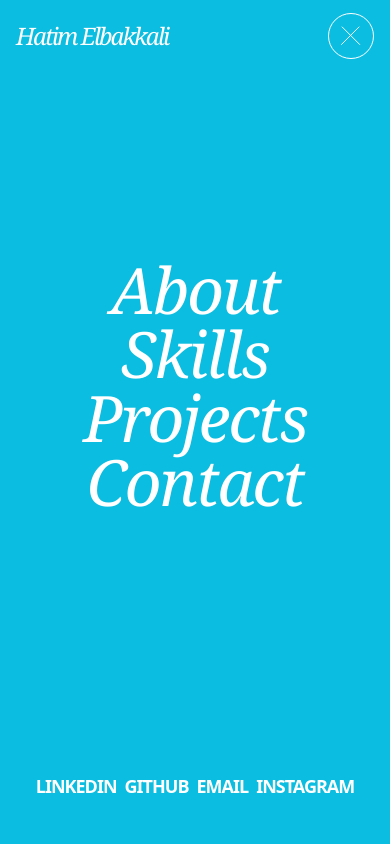
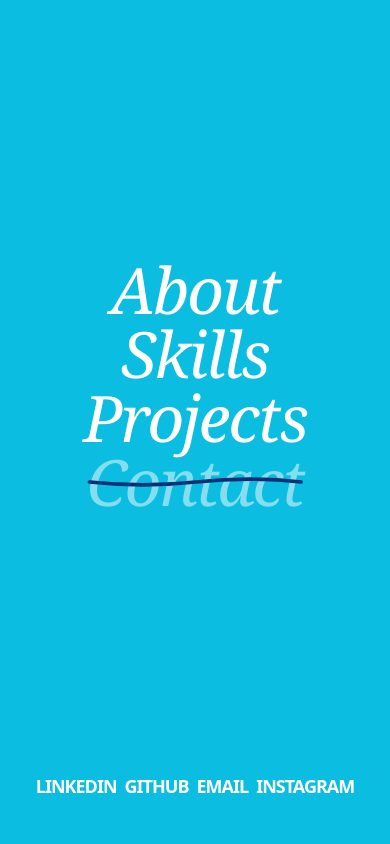
Before and after one commit to HatimElbakkali/HE-Portfolio, a React (Vite) app: page / in a window 390 px wide. Both pictures are taken after a click on the button "Toggle menu". Shown: the top 844 px of the page. Built offline with nearby package versions, Linux system fonts and the light colour scheme.

Commit message:
siuiuiuiu

```diff
--- a/package.json
+++ b/package.json
@@ -17,7 +17,7 @@
     "@iconify/react": "^6.0.3",
     "@tailwindcss/vite": "^4.3.3",
     "framer-motion": "^14.6.0",
-    "lucide-react": "^1.61.0",
+    "lucide-react": "^1.62.0",
     "motion": "^14.6.0",
     "react": "^19.3.1",
     "react-dom": "^19.3.1",
--- a/src/components/Navbar.jsx
+++ b/src/components/Navbar.jsx
@@ -30,6 +30,9 @@
   exit: { opacity: 0, y: 20, transition: { duration: 0.3 } },
 };
 
+// ids dyal sections (jaybhom mn href dyal linkNavMB: "#about" -> "about")
+const sectionIds = linkNavMB.map((link) => link.href.replace("#", ""));
+
 function Navbar() {
   const [navMobile, setNavMobile] = useState(false);
 
@@ -40,11 +43,57 @@
     };
   }, [navMobile]);
 
+  const [scrolled, setScrolled] = useState(false);
+  useEffect(() => {
+    const handleScroll = () => {
+      setScrolled(window.scrollY > 0);
+    };
+
+    window.addEventListener("scroll", handleScroll);
+    return () => window.removeEventListener("scroll", handleScroll);
+  }, []);
+
+  // detect active section (b scroll position)
+  const [activeSection, setActiveSection] = useState("");
+  useEffect(() => {
+    const update = () => {
+      const nearBottom =
+        window.innerHeight + window.scrollY >= document.body.scrollHeight - 4;
+
+      if (nearBottom) {
+        setActiveSection(sectionIds[sectionIds.length - 1]);
+        return;
+      }
+
+      let current = "";
+      sectionIds.forEach((id) => {
+        const el = document.getElementById(id);
+        if (el && el.getBoundingClientRect().top <= 120) current = id;
+      });
+      setActiveSection(current);
+    };
+
+    update();
+    window.addEventListener("scroll", update, { passive: true });
+    window.addEventListener("resize", update);
+    return () => {
+      window.removeEventListener("scroll", update);
+      window.removeEventListener("resize", update);
+    };
+  }, []);
+
   return (
     <>
-      <header className="app-container h-18 grid grid-cols-2 lg:grid-cols-3 items-center">
-        <span
-          className={`relative font-title text-2xl md:text-3xl 2xl:text-4xl z-[60] transition-colors duration-500 ${navMobile ? "text-white" : "text-black"
+      <header
+        className={`app-container sticky top-0 z-50 h-18 grid grid-cols-2 grid-rows-1 lg:grid-cols-3 items-center transition-all duration-300 ${navMobile
+          ? "bg-transparent"
+          : scrolled
+            ? "bg-white/80 backdrop-blur-md shadow-sm"
+            : "bg-transparent"
+          } `}
+      >
+        <span onClick={() => (window.scrollTo({ top: 0, behavior: "smooth" }))}
+          className={`relative font-title text-2xl md:text-3xl cursor-pointer 2xl:text-4xl z-[60] transition-colors duration-500 ${navMobile ? "text-white" : "text-black"
             }`}
         >
           Hatim Elbakkali
@@ -140,17 +189,60 @@
                 exit="exit"
                 className="w-full h-[calc(100%-72px)] flex flex-col justify-center items-center"
               >
-                {linkNavMB.map((link) => (
+                {linkNavMB.map((link) => {
+                  const id = link.href.replace("#", "");
+                  const isActive = activeSection === id;
+
+                  return (
                     <motion.a
                       key={link.id}
                       href={link.href}
                       variants={linkVariants}
-                    onClick={() => setNavMobile(false)}
-                    className="font-serif text-white font-medium italic tracking-[-2px] text-[4rem] leading-none"
+                      onClick={() => {
+                        setActiveSection(id);
+                        setNavMobile(false);
+                      }}
+                      className="relative font-serif text-white font-medium italic tracking-[-2px] text-[4rem] leading-none"
+                    >
+                      <span
+                        className={`block transition-opacity duration-300 ${isActive ? "opacity-50" : "opacity-100"
+                          }`}
                       >
                         {link.label}
+                      </span>
+
+                      {isActive && (
+                        <motion.svg
+                          layoutId="curved-line"
+                          viewBox="0 0 175 10"
+                          preserveAspectRatio="none"
+                          fill="none"
+                          className="absolute left-0 top-1/2 -translate-y-1/2 w-full h-3 pointer-events-none overflow-visible"
+                          transition={{ type: "spring", stiffness: 300, damping: 30 }}
+                        >
+                          <motion.path
+                            stroke="#003176"
+                            strokeWidth="3"
+                            strokeLinecap="round"
+                            initial={false}
+                            animate={{
+                              d: [
+                                "M2 5 Q 45 0, 88 5 T 173 5",
+                                "M2 5 Q 45 10, 88 5 T 173 5",
+                                "M2 5 Q 45 0, 88 5 T 173 5",
+                              ],
+                            }}
+                            transition={{
+                              duration: 1.8,
+                              repeat: Infinity,
+                              ease: "easeInOut",
+                            }}
+                          />
+                        </motion.svg>
+                      )}
                     </motion.a>
-                ))}
+                  );
+                })}
               </motion.nav>
 
               <motion.nav
@@ -171,7 +263,6 @@
               </motion.nav>
             </div>
 
-            {/* Curved bottom edge (l-9ws) */}
             <svg
               viewBox="0 0 100 10"
               preserveAspectRatio="none"
```
Also changed, not shown: 1 other file (tests, documents, lock files or other folders). Lines whose indentation alone changed are shown as unchanged.
